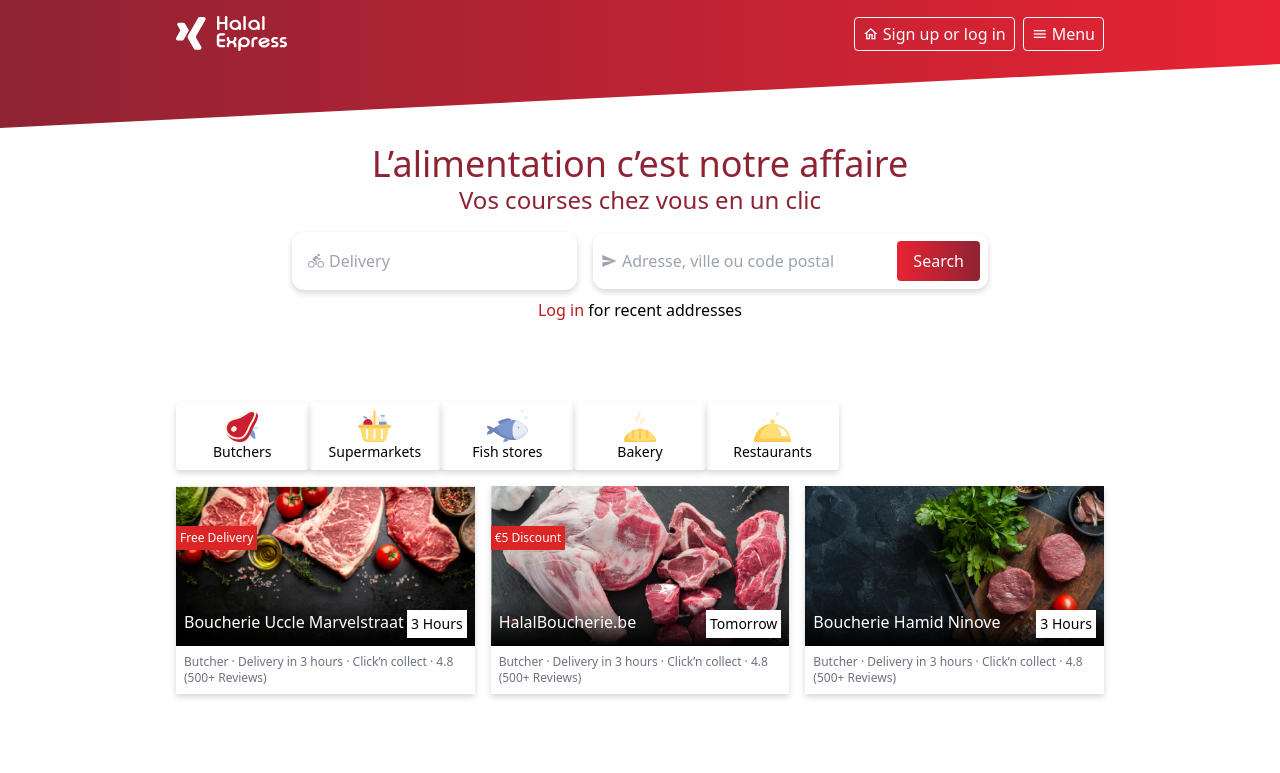
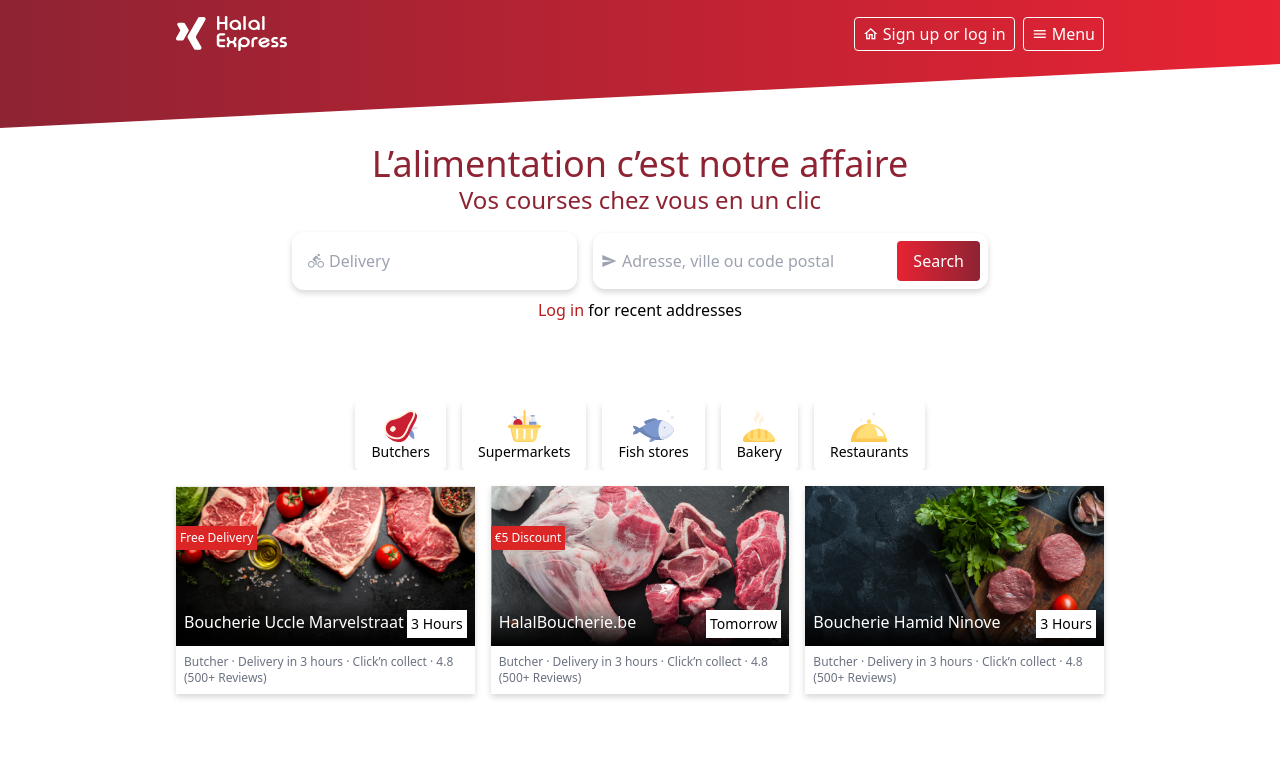
Before and after one commit to Lino004/hotalexpress, a Vue app: page / in a window 1280 px wide. Shown: the top 773 px of the page. Built offline with nearby package versions, Linux system fonts and the light colour scheme.

Commit message:
mise à niveau

```diff
--- a/src/views/Home.vue
+++ b/src/views/Home.vue
@@ -36,13 +36,11 @@
         <a class="text-red-700">Log in</a> for recent addresses
       </div>
       <section class="my-20">
-        <div class="space-x-4 justify-center mb-4">
-          <div class="grid md:grid-cols-7 grid-cols-5">
-            <div v-for="(item, i) in itemsAction" :key="i">
-              <CardAction
-                :img="item.img"
-                :label="item.label"/>
-            </div>
+        <div class="flex flex-nowrap overflow-x-auto md:overflow-hidden space-x-4 justify-center mb-4">
+          <div class="flex-initial" v-for="(item, i) in itemsAction" :key="i">
+            <CardAction
+              :img="item.img"
+              :label="item.label"/>
           </div>
         </div>
         <div class="grid grid-cols-3 gap-4">
```
